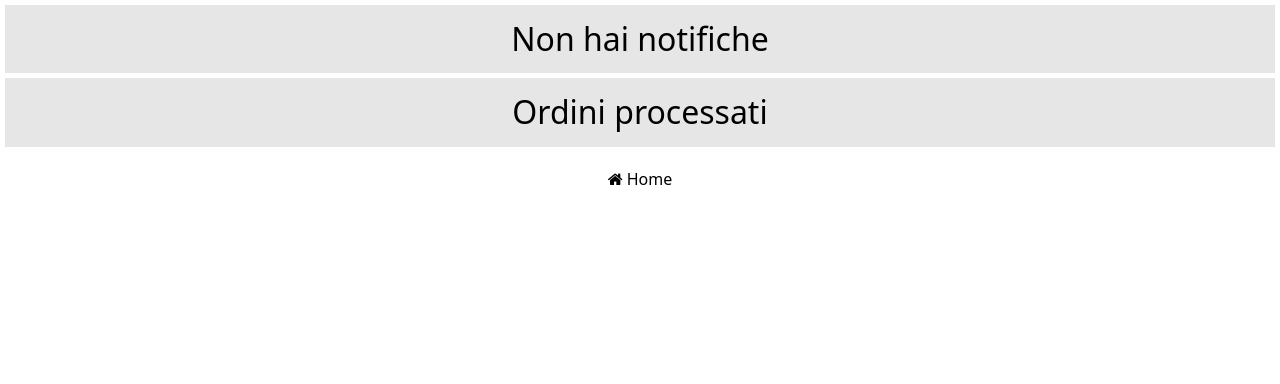
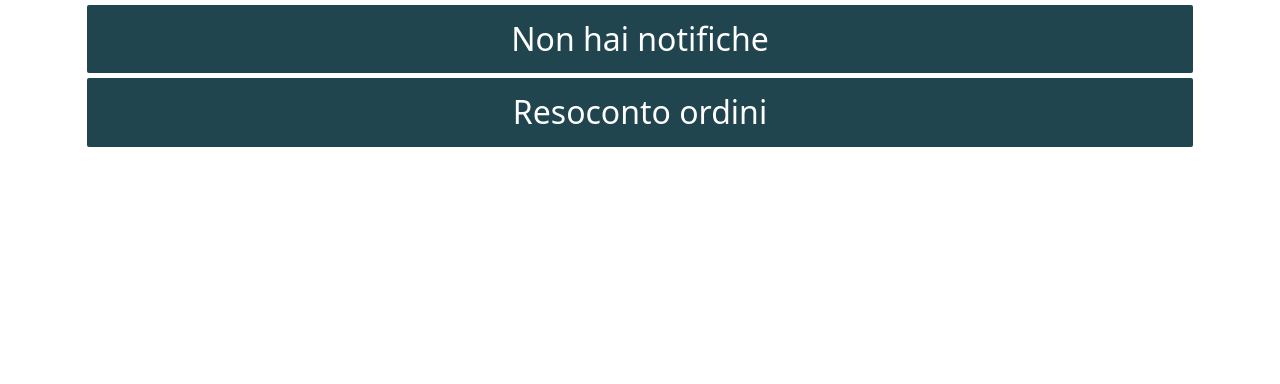
Before and after one commit to Sonofapo/Elaborato-Tecnologie-Web, a PHP site: page /?action=user&mode=profile in a window 1280 px wide. Shown: the part 78-462 px from the top of the page. Run offline with PHP 8.4, Linux system fonts and the light colour scheme; the visitor is signed in with stand-in values (Sample User, id 1); data comes from the database, SQL or seed files in the repository; data that the repository does not hold is empty.

Commit message:
restyling profilo

```diff
--- a/src/configure.php
+++ b/src/configure.php
@@ -35,7 +35,7 @@ function generate_order_list() {
 	$orders = $db->getOrders($UID);
 	foreach ($orders as $o) {
 		$orderProd = $db->getOrderProducts($o["id"]);
-		$res[] = ["id_order" => $o["id"], "date" => $o["date"], "total" => $o["total"], "prods" => $orderProd];
+		$res[] = ["orderId" => $o["id"], "date" => $o["date"], "total" => $o["total"], "prods" => $orderProd];
 	}
 	return $res ?? [];
 }
--- a/src/user/profile.php
+++ b/src/user/profile.php
@@ -1,43 +1,48 @@
 <?php echo get_include_contents("./src/templates/header.php") ?>
 <!-----------------------------------------------------------FOOTER DIVERSO(????)------------------------------------------------------------------>
 <main>
-	<div id="accordion">
+	<div id="profile" class="container">
 		<section id="alerts">
+			<h2>
 				<a class="collapsed" href="#alerts-body" data-bs-toggle="collapse" title="notifiche">
-				<h2><?php echo count($vars["messages"]) ? "Le tue Notifiche" : "Non hai notifiche" ?></h2>
+					<?php echo count($vars["messages"]) ? "Le tue " : "Non hai " ?>notifiche
 				</a>
-			<div id="alerts-body" class="container collapse" data-bs-parent="#accordion">
-				<ul class="mb-3">
-					<?php foreach($vars["messages"] as $message): ?>
-					<li>
-						<div class="p-2">
+			</h2>
+			<?php if (count($vars["messages"])): ?>
+			<div id="alerts-body" class="collapse py-3" data-bs-parent="#profile">
+				<ul>
+					<?php foreach ($vars["messages"] as $message): ?>
+					<li class="p-2">
 						<div class="<?php if (!$message["isRead"]) echo "bold" ?>">
 							<?php echo $message["text"] ?>
 						</div>
 						<div class="date">
 							<?php echo date("d/m/Y (G:i)", strtotime($message["date"]))?>
 						</div>
-						</div>
 					</li>
 					<?php endforeach ?>
 				</ul>
 			</div>
+			<?php endif ?>
 		</section>
 		<section id="orders">
+			<h2>
 				<a class="collapsed" href="#orders-body" data-bs-toggle="collapse" title="ordini">
-				<?php if($vars["isVendor"]): ?>
-					<h2><?php echo count($vars["orders"]) ? "Ordini processati" : "Non ci sono ordini" ?></h2>
+					<?php if ($vars["isVendor"]): ?>
+						<?php echo count($vars["orders"]) ? "Resoconto " : "Non ci sono " ?>ordini
 					<?php else: ?>
-					<h2><?php echo count($vars["orders"]) ? "I tuoi Ordini" : "Non ci sono ordini" ?></h2>
+						<?php echo count($vars["orders"]) ? "I tuoi " : "Non ci sono " ?>ordini
 					<?php endif ?>
 				</a>
-			<div id="orders-body" class="container pb-3 collapse" data-bs-parent="#accordion">
-				<?php foreach($vars["orders"] as $order): ?>
-					<?php $o = $order["id_order"] ?>
+			</h2>
+			<?php if (count($vars["orders"])): ?>
+			<div id="orders-body" class="collapse py-3 m-auto" data-bs-parent="#profile">
+				<?php foreach ($vars["orders"] as $order): ?>
+					<?php $o = $order["orderId"] ?>
 						<table class="table table-striped">
 							<tr>
 								<th scope="colgroup" colspan="3" id="order-<?php echo $o ?>">
-									Ordine #<?php echo $order["id_order"]?> del <?php echo date("d/m/Y (G:i)", strtotime($order["date"]))?>
+									Ordine #<?php echo $o?> del <?php echo date("d/m/Y (G:i)", strtotime($order["date"]))?>
 								</th>
 							</tr>
 							<tr>
@@ -45,7 +50,7 @@
 								<th scope="col" id="name-<?php echo $o ?>">Nome Prodotto</th>
 								<th scope="col" id="qty-<?php echo $o ?>">Quantità</th>
 							</tr>
-							<?php foreach($order["prods"] as $item): ?>
+							<?php foreach ($order["prods"] as $item): ?>
 								<tr>
 									<td headers="img-<?php echo $o ?>">
 										<img class="order-img" src="<?php echo IMG_PATH.$item["path"]?>" alt="" />
@@ -61,11 +66,7 @@
 						</table>
 				<?php endforeach ?>
 			</div>
+			<?php endif ?>
 		</section>
-		<div id="home">
-			<a href="?action=catalogo&mode=view" title="torna alla home">
-				<span class="fa fa-home"></span> Home
-			</a>
-		</div>
 	</div>
 </main>
--- a/style/animation.css
+++ b/style/animation.css
@@ -76,6 +76,7 @@ span#cart-counter {
 	line-height: 20px;
 	font-size: 0.7em;
 	color: white;
+	opacity: 0;
 }
 
 .bounce-twice {
--- a/style/main.css
+++ b/style/main.css
@@ -135,13 +135,21 @@ button#empty-cart {
 }
 
 /********** ORDER LIST ***********/
-section#orders, section#alerts{
+div#profile section {
+	margin: 5px;
 	text-align: center;
-	background-color: rgba(199, 199, 199, 0.452);
 }
 
-section#orders h2 a, section#alerts h2 a, div#accordion a{
-	color: black;
+div#profile h2 {
+	background-color: #20454E;
+	border-radius: 2px;
+}
+
+div#profile section h2 a {
+	display: block;
+	width: 100%;
+	height: 100%;
+	color: white;
 }
 
 table {
@@ -160,18 +168,15 @@ table td, table th {
 
 img.order-img {
 	height: 50px;
+	width: 50px;
 	border-radius: 2px;
 }
 
 /********** MESSAGE LIST **********/
-section#alerts {
-	text-align: center;
-}
-
 section#alerts ul {
 	margin: 0;
 	padding: 0;
-	border: solid #08313a 1px;
+	border: solid #20454E 1px;
 	border-radius: 2px;
 }
 
@@ -180,7 +185,7 @@ section#alerts li {
 }
 
 section#alerts li:nth-child(odd) {
-	background-color: rgb(218, 218, 218);
+	background-color: rgb(242, 242, 242);
 }
 
 section#alerts li div.date {
@@ -189,20 +194,6 @@ section#alerts li div.date {
 	font-style: italic;
 }
 
-div#home {
-	text-align: center;
-	margin-top: 20px;
-}
-
-div#home a {
-	padding: 5px 8px;
-	border-radius: 2px;
-}
-
-div#home a:hover {
-	color: white;
-	background-color: rgb(108,117,125);
-}
 @media screen and (min-width: 768px) {
 	div#product-list {
 		margin: 0 30px;
```
Lines whose indentation alone changed are shown as unchanged.
